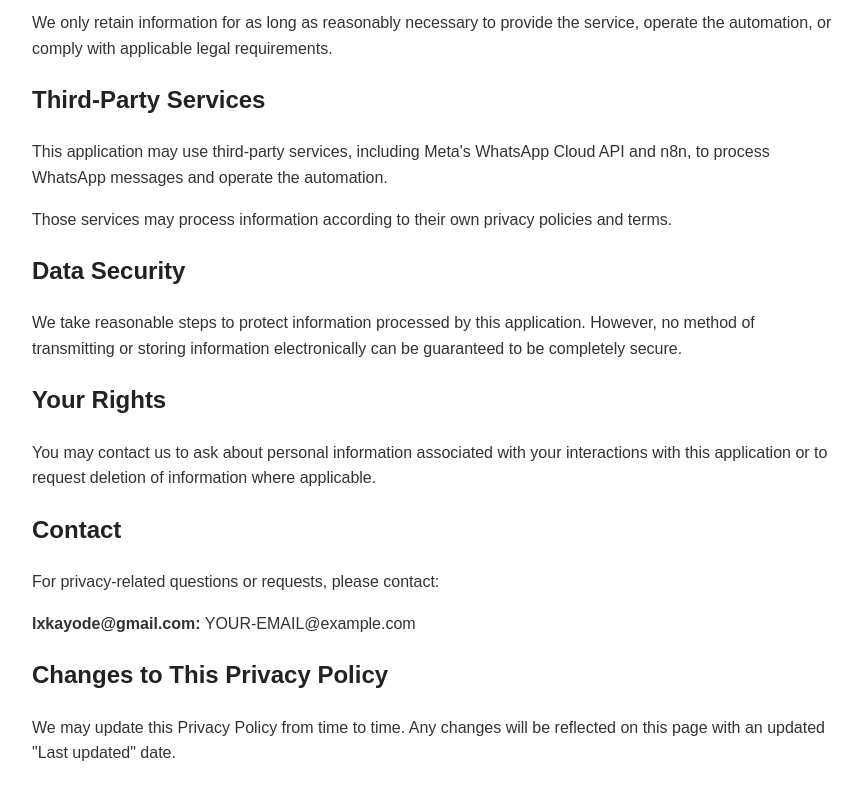
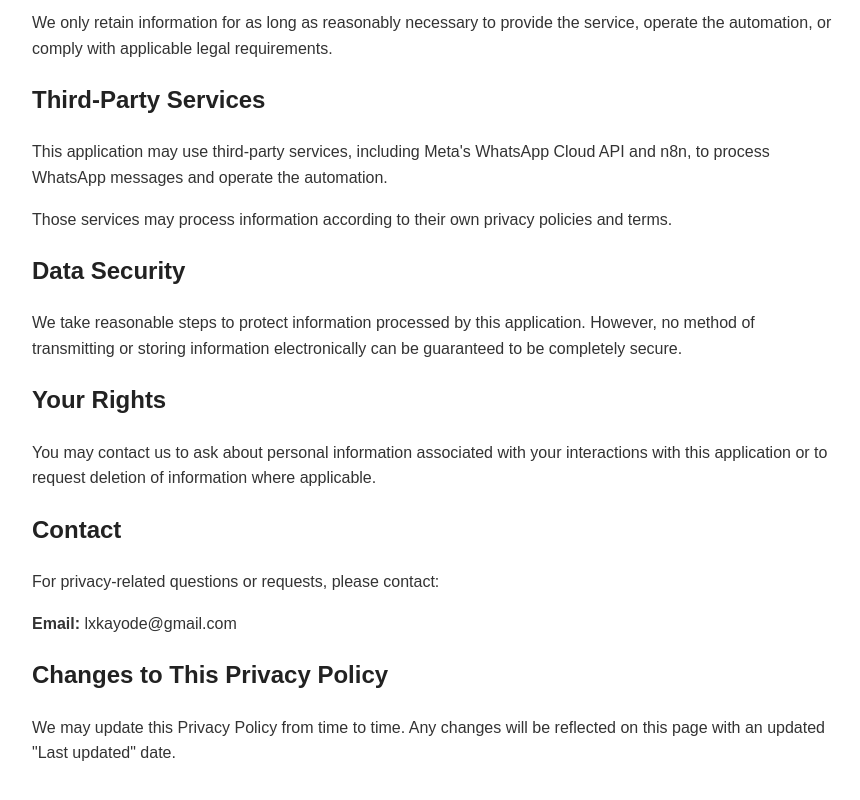
Before and after one commit to Edposh/Whatsapp-privacy, a plain HTML site: page index.html in a window 1280 px wide. Shown: the part 745-1545 px from the top of the page, without its empty margins (208-1068 px from the left). Drawn offline with Linux system fonts and the light colour scheme.

Commit message:
Update index.html

```diff
--- a/index.html
+++ b/index.html
@@ -105,7 +105,7 @@ For privacy-related questions or requests, please contact:
 </p>
 
 <p>
-<strong>lxkayode@gmail.com:</strong> YOUR-EMAIL@example.com
+<strong>Email:</strong> lxkayode@gmail.com
 </p>
 
 <h2>Changes to This Privacy Policy</h2>
```
